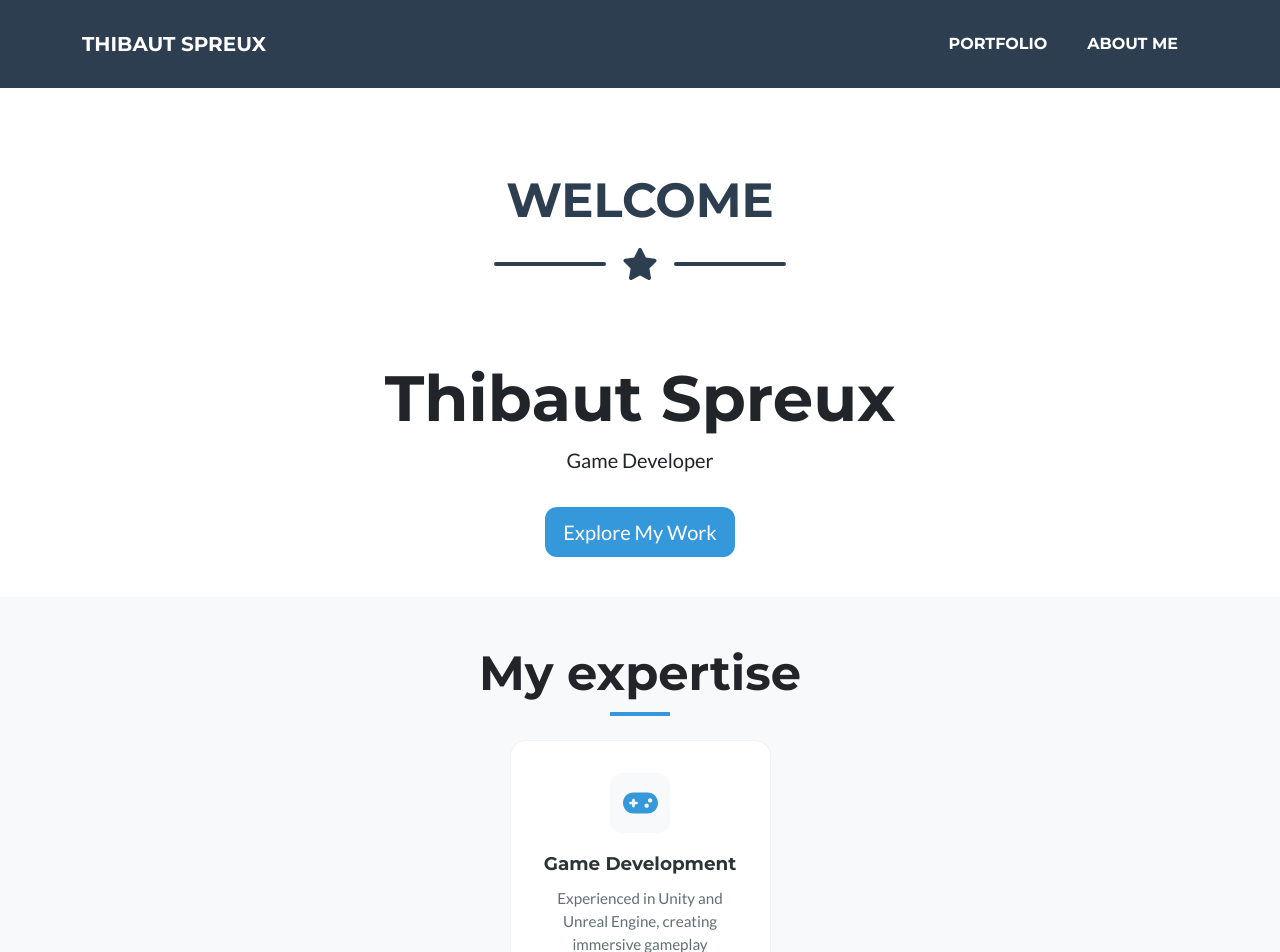
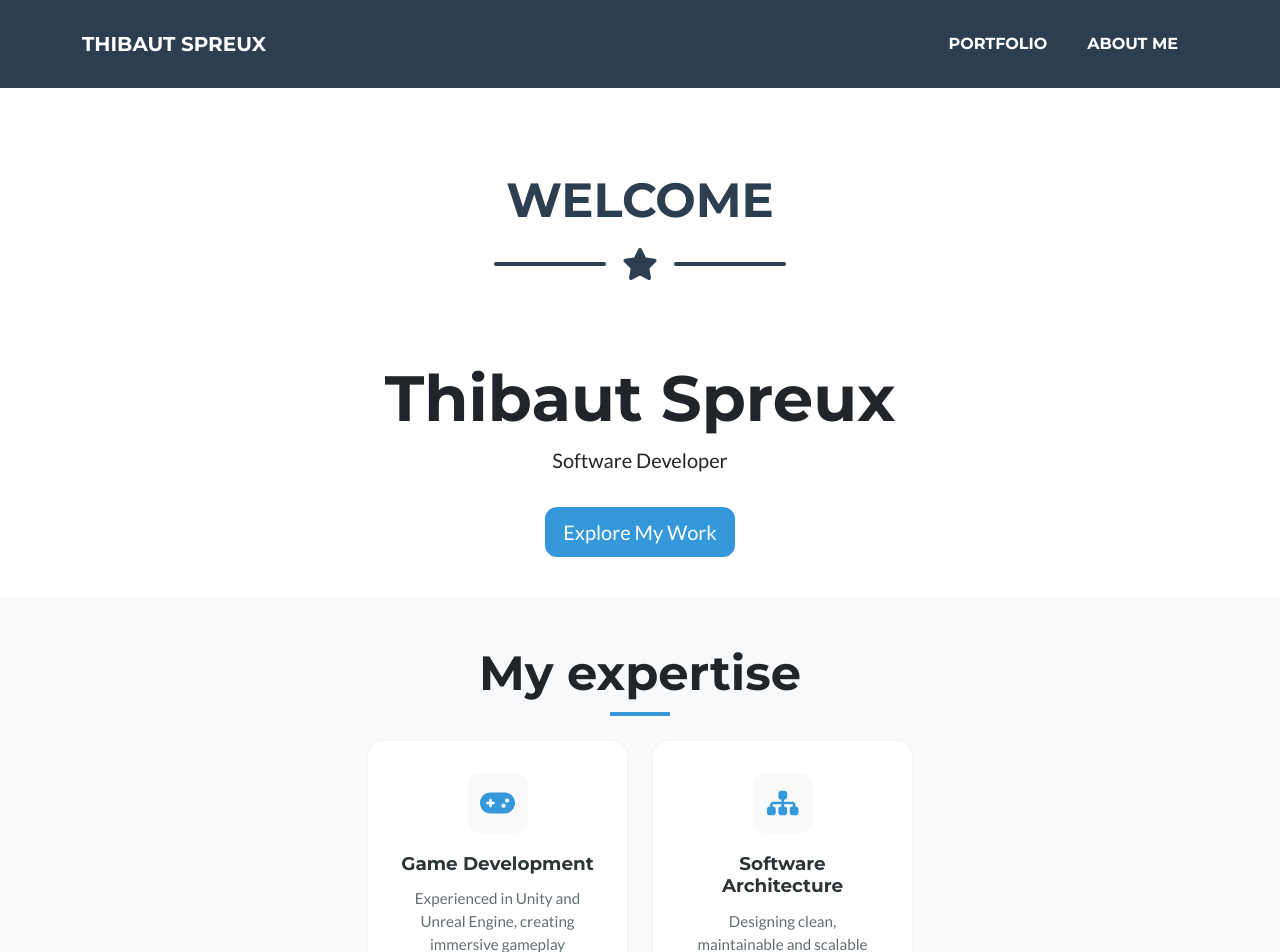
Before and after one commit to ThibNach/WebsiteV2, a React (Vite) app: page / in a window 1280 px wide. Shown: the top 952 px of the page. Built offline with nearby package versions, Linux system fonts and the light colour scheme; no server answers.

Commit message:
update resume and site title

```diff
--- a/src/Pages/AboutMe/Data/AboutMe.json
+++ b/src/Pages/AboutMe/Data/AboutMe.json
@@ -1,7 +1,7 @@
 {
     "personalInfo": {
         "fullName": "THIBAUT SPREUX",
-        "jobTitle": "GAME DEVELOPER",
+        "jobTitle": "SOFTWARE DEVELOPER",
         "address": "Rue du Mont d'Or, 17, 7540 Kain, Belgium",
         "phone": "0032 495 87 37 07",
         "email": "thibaut.spreux@gmail.com",
--- a/src/Pages/Home/Components/Header.tsx
+++ b/src/Pages/Home/Components/Header.tsx
@@ -4,7 +4,7 @@ const Hero_Header = () => {
     return (
         <header className="py-5 mb-5 text-center bg-p">
             <h1 className="display-3 fw-bold">Thibaut Spreux</h1>
-            <p className="lead">Game Developer</p>
+            <p className="lead">Software Developer</p>
             <Link to="/portfolio" className="btn btn-primary btn-lg mt-3">
                 Explore My Work
             </Link>
--- a/src/Pages/Home/data/Skills.json
+++ b/src/Pages/Home/data/Skills.json
@@ -3,5 +3,10 @@
         "title": "Game Development",
         "description": "Experienced in Unity and Unreal Engine, creating immersive gameplay mechanics and optimized systems.",
         "icon": "fa-gamepad"
+    },
+    {
+        "title": "Software Architecture",
+        "description": "Designing clean, maintainable and scalable code architectures with a focus on SOLID principles.",
+        "icon": "fa-sitemap"
     }
 ]
```
